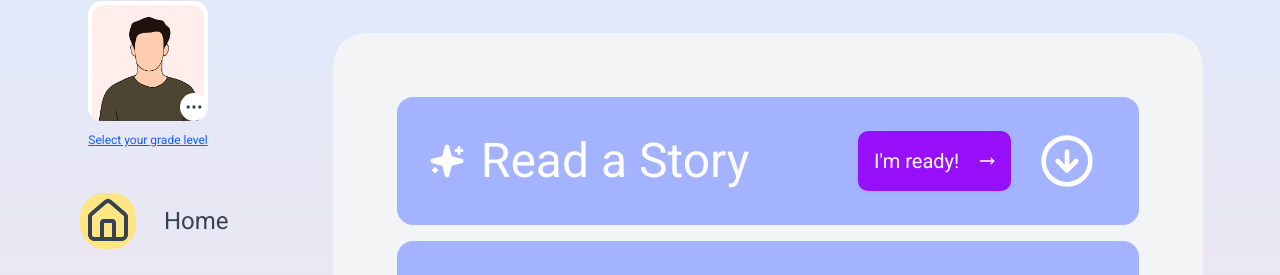
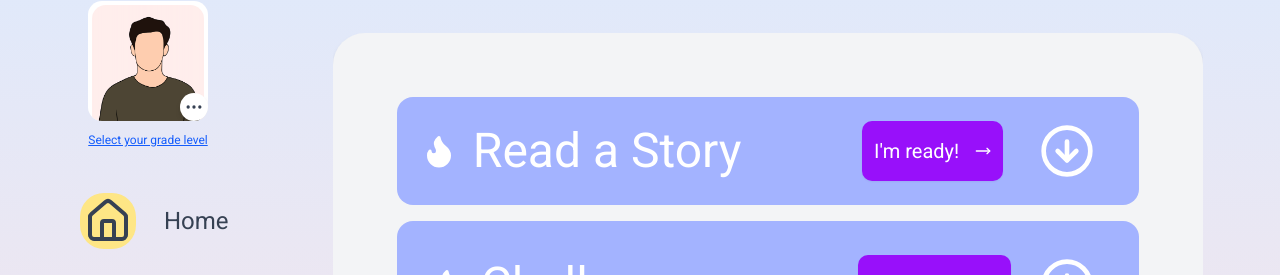
Before and after one commit to Sean-Andrew-Stanek/read-with-me, a Next.js app: page /home in a window 1280 px wide. Shown: the part 151-426 px from the top of the page. Built offline with nearby package versions, Linux system fonts and the light colour scheme; no server answers.

Commit message:
Add panel for read a story section in homepage

```diff
--- a/src/app/home/page.tsx
+++ b/src/app/home/page.tsx
@@ -3,7 +3,7 @@ import { useEffect, useState } from 'react';
 import { toast } from 'sonner';
 import type { FC } from 'react';
 import { Button } from '@/components/ui/button';
-import { CircleArrowDown, Flame, MoveRight, Sparkles } from 'lucide-react';
+import { CircleArrowDown, CircleArrowUp, Flame, MoveRight, Sparkles } from 'lucide-react';
 import { Check } from 'lucide-react';
 import { Info } from 'lucide-react';
 import Link from 'next/link';
@@ -12,6 +12,7 @@ import { getRandomStoryId } from '@/services/apiServices';
 import LoadingSpinner from '@/components/LoadingSpinner';
 
 const Dashboard: FC = () => {
+    const [readOpen, setReadOpen] = useState(false);
     useEffect(() => {
         const toastType = localStorage.getItem('toast');
         localStorage.removeItem('toast');
@@ -67,18 +68,64 @@ const Dashboard: FC = () => {
         fetchRandomId();
     }, []);
 
-    if (loading) return <LoadingSpinner />;
+    if (loading) return <LoadingSpinner />
 
     return (
-        <div className="flex flex-col gap-5 items-center  mt-10 min-h-screen max-w-screen-2xl mx-auto overflow-x-hidden w-[85%]">
-            <div className="flex flex-col space-y-4 p-4 sm:p-8 md:p-16 bg-gray-100 rounded-[2rem] shadow-md w-[100%] my-0">
-                <div className="flex flex-col sm:flex-row items-center justify-between w-full bg-indigo-300 text-white rounded-2xl px-3 sm:px-5 md:px-6 lg:px-8 py-4 sm:py-6">
+        <div className="relative flex flex-col gap-5 items-center mt-10 min-h-screen max-w-screen-2xl mx-auto overflow-x-hidden w-[85%]">
+
+            {readOpen && (
+                // Fullscreen Panel Overlay
+                <div className="absolute inset-0 z-50 bg-indigo-300 text-white rounded-[2rem] p-6 sm:p-10 shadow-xl h-[60%]">
+                    <div className="flex justify-between items-start mb-6">
+                        <h2 className="text-3xl sm:text-4xl font-light flex items-center gap-3">
+                            <Sparkles className="w-8 h-8 fill-white" />
+                            Read a Story
+                        </h2>
+                        <Button
+                            variant="ghost"
+                            onClick={() => setReadOpen(false)}
+                            className="p-0 bg-transparent hover:bg-transparent focus-visible:ring-0 focus-visible:ring-offset-0"
+                        >
+                            <CircleArrowUp className="size-12 hover:size-14 stroke-white bg-transparent" />
+                        </Button>
+                    </div>
+
+                    <div className="flex flex-col sm:flex-row items-center justify-between gap-8">
+                        <div className="bg-white text-gray-800 rounded-xl p-6 text-center shadow-md flex-1 max-w-xl">
+                            <p className="text-base sm:text-lg leading-relaxed mb-4">
+                                Challenge and monitor your reading skills with our innovative reading interface.
+                                Match your interests with your favorite literary genres - we&#39;ll do the rest!
+                            </p>
+                            <Button className="bg-purple-600 hover:bg-purple-700 text-white px-6 py-3 rounded-lg text-lg flex items-center">
+                                I&#39;m ready! <MoveRight className="ml-2" />
+                            </Button>
+                        </div>
+                        <div className="w-[300px] sm:w-[400px] h-[500px] relative flex-shrink-0">
+                            <Image
+                                src="/girl-with-book.png"
+                                alt="Girl reading a book"
+                                layout="responsive"
+                                priority={true}
+                                width={400}
+                                height={500}
+                                className="object-contain transform -scale-x-100"
+                            />
+                        </div>
+                    </div>
+                </div>
+            )}
+
+            {/* ✅ Normal Page Content (only visible when readOpen is false) */}
+            {!readOpen && (
+                <div className="flex flex-col space-y-4 p-4 sm:p-8 md:p-16 bg-gray-100 rounded-[2rem] shadow-md w-full my-0">
+                    {/* Read a Story Header with Button */}
+                    <div className="flex flex-col bg-indigo-300 text-white rounded-2xl p-6 transition-all duration-300">
+                        <div className="flex items-center justify-between">
                             <span className="flex items-center space-x-3 font-extralight text-2xl sm:text-3xl md:text-4xl lg:text-5xl">
-                        <Sparkles className="fill-white sm:size-6 md:size-8 lg:size-9 mr-4" />
+                                <Flame className="fill-white sm:size-6 md:size-8 lg:size-9 mr-4" />
                                 <span>Read a Story</span>
                             </span>
-
-                    <div className="flex items-center space-x-4 mt-4 sm:mt-0">
+                            <div className="flex items-center space-x-4">
                                 <Link
                                     href={
                                         randomStoryId
@@ -87,18 +134,23 @@ const Dashboard: FC = () => {
                                     }
                                 >
                                     <Button className="bg-purple-600 hover:bg-purple-700 text-white px-4 py-2 rounded-lg text-sm sm:text-md md:text-lg lg:text-xl flex items-center h-15">
-                                {"I'm ready!"}
-                                <span className="pl-3">
-                                    <MoveRight />
-                                </span>
+                                        I&#39;m ready! <MoveRight className="ml-2" />
                                     </Button>
                                 </Link>
-
+                                <Button
+                                    variant="ghost"
+                                    className="text-white hover:bg-indigo-300 p-2"
+                                    onClick={() => setReadOpen(true)}
+                                >
                                     <span className="flex items-center rounded-full p-1 bg-transparent">
                                         <CircleArrowDown className="size-12 sm:size-18 p-2 bg-transparent rounded-3xl text-white font-extralight hover:size-20" />
                                     </span>
+                                </Button>
                             </div>
                         </div>
+                    </div>
+
+                    {/* Challenges Section */}
                     <div className="flex flex-col sm:flex-row items-center justify-between w-full bg-indigo-300 text-white rounded-2xl px-3 sm:px-5 md:px-6 lg:px-8 py-4 sm:py-6">
                         <span className="flex items-center space-x-3 font-extralight text-2xl sm:text-3xl md:text-4xl lg:text-5xl">
                             <Flame className="fill-white sm:size-6 md:size-8 lg:size-9 mr-4" />
@@ -120,20 +172,18 @@ const Dashboard: FC = () => {
                             </span>
                         </div>
                     </div>
+
+                    {/* Weekly Test & Survey Cards */}
+                    <div className="mt-6 flex flex-wrap justify-center gap-6 sm:gap-8 p-0">
                         {/* Weekly Test Card */}
-                <div className="mt-6 flex flex-wrap justify-center gap-6 sm:gap-8 p-0">
                         <div className="relative flex flex-col flex-1 basis-[300px] max-w-lg bg-white rounded-xl shadow-md p-4 overflow-hidden">
                             <h3 className="text-md sm:text-lg md:text-xl lg:text-2xl font-semibold text-purple-700 text-center">
                                 Weekly Test
                             </h3>
                             <p className="text-gray-600 mt-2 text-xsm sm:text-sm md:text-md lg:text-xl text-center leading-loose">
-                            Validate your improvements with these rewarding
-                            crafted sessions designed to help you increase your
-                            reading performances further!
+                                Validate your improvements with these rewarding crafted sessions designed to help you increase your reading performances further!
                             </p>
-                        <Link href="#"
-                            className='mt-auto flex justify-center'
-                        >
+                            <Link href="#" className="mt-auto flex justify-center">
                                 <Button className="bg-purple-600 hover:bg-purple-700 text-white px-4 py-2 rounded-lg text-sm sm:text-md md:text-lg lg:text-xl flex items-center h-15">
                                     {"I'm ready!"}
                                     <span className="pl-3">
@@ -152,17 +202,17 @@ const Dashboard: FC = () => {
                                 />
                             </div>
                         </div>
+
                         {/* Survey Card */}
                         <div className="relative flex flex-col flex-1 basis-[300px] max-w-lg bg-white rounded-xl shadow-md p-4 overflow-hidden">
                             <h3 className="text-md sm:text-lg md:text-xl lg:text-2xl font-semibold text-purple-700 text-center">
                                 Take on our survey
                             </h3>
                             <p className="text-gray-600 mt-4 text-sm sm:text-md md:text-lg lg:text-2xl text-center leading-loose">
-                            Give us your feedback and help us make our app
-                            better for you!
+                                Give us your feedback and help us make our app better for you!
                             </p>
                             <Link href="#" className="mt-auto flex justify-center">
-                            <Button className="border border-purple-500 bg-gray-100 text-purple-700 hover:bg-purple-50 px-4 py-2 rounded-lg text-sm sm:text-md md:text-lg lg:text-xl  flex items-center h-15">
+                                <Button className="border border-purple-500 bg-gray-100 text-purple-700 hover:bg-purple-50 px-4 py-2 rounded-lg text-sm sm:text-md md:text-lg lg:text-xl flex items-center h-15">
                                     Survey
                                     <span className="pl-4">
                                         <MoveRight />
@@ -182,8 +232,10 @@ const Dashboard: FC = () => {
                         </div>
                     </div>
                 </div>
+            )}
         </div>
     );
+
 };
 
 export default Dashboard;
```
Also changed, not shown: public/girl-with-book.png (added). Lines whose indentation alone changed are shown as unchanged.
